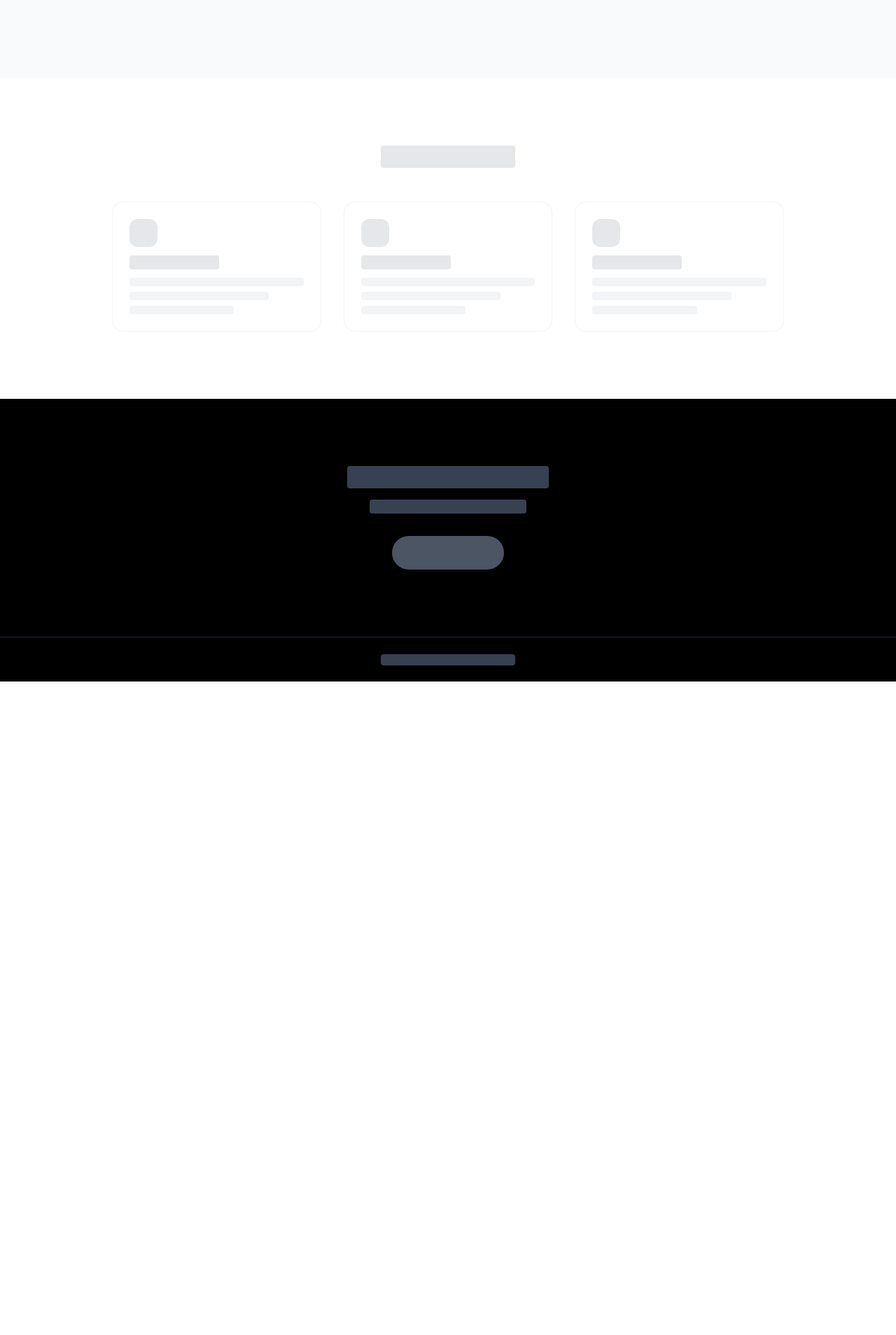
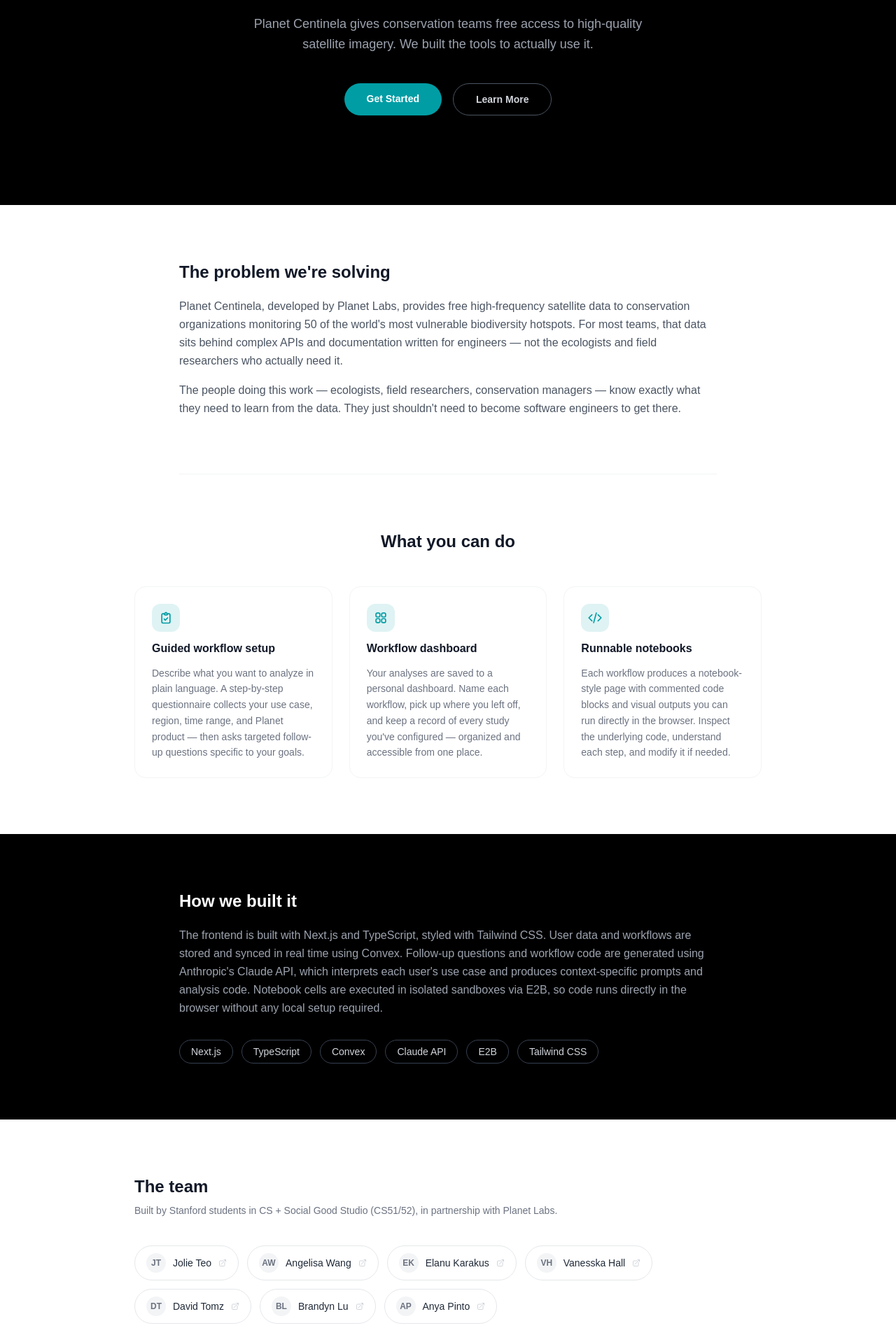
Before and after one commit to elnukk/planet-agent, a Next.js app: page / in a window 1280 px wide. Shown: the part 392-2300 px from the top of the page at 70% size. Before the commit the page ends 1366 px from the top, so only its background shows below. Built offline with nearby package versions, Linux system fonts and the light colour scheme; no server answers; a web font is replaced by a local one.

Commit message:
implemented base landing page

```diff
--- a/src/app/page.tsx
+++ b/src/app/page.tsx
@@ -1,4 +1,16 @@
 import Link from 'next/link';
+
+const TEAM = [
+  { name: 'Jolie Teo', linkedin: 'https://www.linkedin.com/in/jolie-teo/' },
+  { name: 'Angelisa Wang', linkedin: 'https://www.linkedin.com/in/angelisa-wang/' },
+  { name: 'Elanu Karakus', linkedin: 'https://www.linkedin.com/in/elanu-karakus/' },
+  { name: 'Vanesska Hall', linkedin: 'https://www.linkedin.com/in/vanesska-hall/' },
+  { name: 'David Tomz', linkedin: 'https://www.linkedin.com/in/davidtomz/' },
+  { name: 'Brandyn Lu', linkedin: 'https://www.linkedin.com/in/brandyn-lu-8a6595301/' },
+  { name: 'Anya Pinto', linkedin: 'https://www.linkedin.com/in/anyapinto/' },
+];
+
+const TECH = ['Next.js', 'TypeScript', 'Convex', 'Claude API', 'E2B', 'Tailwind CSS'];
 
 export default function LandingPage() {
   return (
@@ -18,43 +30,191 @@
       </header>
 
       {/* Hero */}
-      <section className="flex flex-col items-center justify-center text-center px-6 py-32 bg-gray-50 flex-1">
-        <div className="h-12 w-96 bg-gray-200 rounded mb-4" />
-        <div className="h-6 w-72 bg-gray-100 rounded mb-8" />
-        <div className="flex gap-4">
-          <div className="h-12 w-36 bg-gray-200 rounded-full" />
-          <div className="h-12 w-36 bg-gray-100 rounded-full" />
+      <section className="bg-black text-white py-32 px-8 text-center">
+        <p className="text-xs font-semibold uppercase tracking-widest mb-5" style={{ color: '#009DA5' }}>
+          CS + Social Good Studio · Stanford University
+        </p>
+        <h1 className="text-4xl sm:text-5xl font-bold max-w-3xl mx-auto leading-tight mb-6">
+          Satellite analysis for conservationists — no coding required
+        </h1>
+        <p className="text-gray-400 text-lg max-w-xl mx-auto mb-10 leading-relaxed">
+          Planet Centinela gives conservation teams free access to high-quality satellite imagery.
+          We built the tools to actually use it.
+        </p>
+        <div className="flex gap-4 justify-center flex-wrap">
+          <Link
+            href="/auth"
+            className="px-8 py-3 rounded-full text-sm font-semibold text-white transition-opacity hover:opacity-90"
+            style={{ backgroundColor: '#009DA5' }}
+          >
+            Get Started
+          </Link>
+          <a
+            href="#the-problem"
+            className="px-8 py-3 rounded-full text-sm font-semibold border border-gray-600 text-gray-300 hover:border-gray-400 hover:text-white transition-colors"
+          >
+            Learn More
+          </a>
         </div>
       </section>
 
+      {/* Context */}
+      <section id="the-problem" className="py-20 px-8">
+        <div className="max-w-3xl mx-auto">
+          <h2 className="text-2xl font-bold text-gray-900 mb-5">The problem we're solving</h2>
+          <p className="text-gray-600 text-base leading-relaxed mb-4">
+            Planet Centinela, developed by Planet Labs, provides free high-frequency satellite data
+            to conservation organizations monitoring 50 of the world's most vulnerable biodiversity
+            hotspots. For most teams, that data sits behind complex APIs and documentation written
+            for engineers — not the ecologists and field researchers who actually need it.
+          </p>
+          <p className="text-gray-600 text-base leading-relaxed">
+            The people doing this work — ecologists, field researchers, conservation managers — know
+            exactly what they need to learn from the data. They just shouldn't need to become software
+            engineers to get there.
+          </p>
+        </div>
+      </section>
+
+      <div className="border-t border-gray-100 max-w-3xl mx-auto w-full" />
+
       {/* Features */}
-      <section className="py-24 px-8 max-w-5xl mx-auto w-full">
-        <div className="h-8 w-48 bg-gray-200 rounded mx-auto mb-12" />
-        <div className="grid grid-cols-1 md:grid-cols-3 gap-8">
-          {[0, 1, 2].map((i) => (
-            <div key={i} className="flex flex-col gap-3 p-6 border border-gray-100 rounded-2xl">
-              <div className="h-10 w-10 bg-gray-200 rounded-xl" />
-              <div className="h-5 w-32 bg-gray-200 rounded" />
-              <div className="space-y-2">
-                <div className="h-3 w-full bg-gray-100 rounded" />
-                <div className="h-3 w-4/5 bg-gray-100 rounded" />
-                <div className="h-3 w-3/5 bg-gray-100 rounded" />
+      <section className="py-20 px-8">
+        <div className="max-w-4xl mx-auto">
+          <h2 className="text-2xl font-bold text-gray-900 mb-12 text-center">What you can do</h2>
+          <div className="grid grid-cols-1 md:grid-cols-3 gap-6">
+
+            <div className="flex flex-col gap-3 p-6 border border-gray-100 rounded-2xl">
+              <div
+                className="w-10 h-10 rounded-xl flex items-center justify-center flex-shrink-0"
+                style={{ backgroundColor: '#009DA520' }}
+              >
+                <svg className="w-5 h-5" fill="none" viewBox="0 0 24 24" stroke="currentColor" strokeWidth={2} style={{ color: '#009DA5' }}>
+                  <path strokeLinecap="round" strokeLinejoin="round" d="M9 5H7a2 2 0 0 0-2 2v12a2 2 0 0 0 2 2h10a2 2 0 0 0 2-2V7a2 2 0 0 0-2-2h-2M9 5a2 2 0 0 0 2 2h2a2 2 0 0 0 2-2M9 5a2 2 0 0 0 2-2h2a2 2 0 0 0 2 2m-6 9 2 2 4-4" />
+                </svg>
               </div>
+              <h3 className="font-semibold text-gray-900">Guided workflow setup</h3>
+              <p className="text-sm text-gray-500 leading-relaxed">
+                Describe what you want to analyze in plain language. A step-by-step questionnaire
+                collects your use case, region, time range, and Planet product — then asks targeted
+                follow-up questions specific to your goals.
+              </p>
             </div>
-          ))}
+
+            <div className="flex flex-col gap-3 p-6 border border-gray-100 rounded-2xl">
+              <div
+                className="w-10 h-10 rounded-xl flex items-center justify-center flex-shrink-0"
+                style={{ backgroundColor: '#009DA520' }}
+              >
+                <svg className="w-5 h-5" fill="none" viewBox="0 0 24 24" stroke="currentColor" strokeWidth={2} style={{ color: '#009DA5' }}>
+                  <path strokeLinecap="round" strokeLinejoin="round" d="M3.75 6A2.25 2.25 0 0 1 6 3.75h2.25A2.25 2.25 0 0 1 10.5 6v2.25a2.25 2.25 0 0 1-2.25 2.25H6a2.25 2.25 0 0 1-2.25-2.25V6ZM3.75 15.75A2.25 2.25 0 0 1 6 13.5h2.25a2.25 2.25 0 0 1 2.25 2.25V18a2.25 2.25 0 0 1-2.25 2.25H6A2.25 2.25 0 0 1 3.75 18v-2.25ZM13.5 6a2.25 2.25 0 0 1 2.25-2.25H18A2.25 2.25 0 0 1 20.25 6v2.25A2.25 2.25 0 0 1 18 10.5h-2.25a2.25 2.25 0 0 1-2.25-2.25V6ZM13.5 15.75a2.25 2.25 0 0 1 2.25-2.25H18a2.25 2.25 0 0 1 2.25 2.25V18A2.25 2.25 0 0 1 18 20.25h-2.25A2.25 2.25 0 0 1 13.5 18v-2.25Z" />
+                </svg>
+              </div>
+              <h3 className="font-semibold text-gray-900">Workflow dashboard</h3>
+              <p className="text-sm text-gray-500 leading-relaxed">
+                Your analyses are saved to a personal dashboard. Name each workflow, pick up where
+                you left off, and keep a record of every study you've configured — organized and
+                accessible from one place.
+              </p>
+            </div>
+
+            <div className="flex flex-col gap-3 p-6 border border-gray-100 rounded-2xl">
+              <div
+                className="w-10 h-10 rounded-xl flex items-center justify-center flex-shrink-0"
+                style={{ backgroundColor: '#009DA520' }}
+              >
+                <svg className="w-5 h-5" fill="none" viewBox="0 0 24 24" stroke="currentColor" strokeWidth={2} style={{ color: '#009DA5' }}>
+                  <path strokeLinecap="round" strokeLinejoin="round" d="M17.25 6.75 22.5 12l-5.25 5.25m-10.5 0L1.5 12l5.25-5.25m7.5-3-4.5 16.5" />
+                </svg>
+              </div>
+              <h3 className="font-semibold text-gray-900">Runnable notebooks</h3>
+              <p className="text-sm text-gray-500 leading-relaxed">
+                Each workflow produces a notebook-style page with commented code blocks and visual
+                outputs you can run directly in the browser. Inspect the underlying code, understand
+                each step, and modify it if needed.
+              </p>
+            </div>
+
+          </div>
+        </div>
+      </section>
+
+      {/* How we built it */}
+      <section className="py-20 px-8 bg-black text-white">
+        <div className="max-w-3xl mx-auto">
+          <h2 className="text-2xl font-bold mb-5">How we built it</h2>
+          <p className="text-gray-400 text-base leading-relaxed">
+            The frontend is built with Next.js and TypeScript, styled with Tailwind CSS. User data
+            and workflows are stored and synced in real time using Convex. Follow-up questions and
+            workflow code are generated using Anthropic's Claude API, which interprets each user's
+            use case and produces context-specific prompts and analysis code. Notebook cells are
+            executed in isolated sandboxes via E2B, so code runs directly in the browser without
+            any local setup required.
+          </p>
+          <div className="flex flex-wrap gap-3 mt-8">
+            {TECH.map((t) => (
+              <span
+                key={t}
+                className="px-4 py-1.5 rounded-full text-sm font-medium border border-gray-700 text-gray-300"
+              >
+                {t}
+              </span>
+            ))}
+          </div>
+        </div>
+      </section>
+
+      {/* Team */}
+      <section className="py-20 px-8">
+        <div className="max-w-4xl mx-auto">
+          <h2 className="text-2xl font-bold text-gray-900 mb-2">The team</h2>
+          <p className="text-gray-500 text-sm mb-10">
+            Built by Stanford students in CS + Social Good Studio (CS51/52), in partnership with Planet Labs.
+          </p>
+          <div className="flex flex-wrap gap-3">
+            {TEAM.map(({ name, linkedin }) => (
+              <a
+                key={name}
+                href={linkedin}
+                target="_blank"
+                rel="noopener noreferrer"
+                className="flex items-center gap-2.5 px-4 py-2.5 border border-gray-200 rounded-full hover:border-teal-400 hover:bg-teal-50 transition-all group"
+              >
+                <div className="w-7 h-7 rounded-full bg-gray-100 group-hover:bg-teal-100 flex items-center justify-center flex-shrink-0 transition-colors">
+                  <span className="text-xs font-bold text-gray-500 group-hover:text-teal-600 transition-colors">
+                    {name.split(' ').map((n) => n[0]).join('')}
+                  </span>
+                </div>
+                <span className="text-sm font-medium text-gray-800">{name}</span>
+                <svg className="w-3 h-3 text-gray-300 group-hover:text-teal-400 transition-colors flex-shrink-0" fill="none" viewBox="0 0 24 24" stroke="currentColor" strokeWidth={2}>
+                  <path strokeLinecap="round" strokeLinejoin="round" d="M13.5 6H5.25A2.25 2.25 0 0 0 3 8.25v10.5A2.25 2.25 0 0 0 5.25 21h10.5A2.25 2.25 0 0 0 18 18.75V10.5m-10.5 6L21 3m0 0h-5.25M21 3v5.25" />
+                </svg>
+              </a>
+            ))}
+          </div>
         </div>
       </section>
 
       {/* CTA */}
       <section className="py-24 px-8 bg-black text-white text-center">
-        <div className="h-8 w-72 bg-gray-700 rounded mx-auto mb-4" />
-        <div className="h-5 w-56 bg-gray-700 rounded mx-auto mb-8" />
-        <div className="h-12 w-40 bg-gray-600 rounded-full mx-auto" />
+        <h2 className="text-3xl font-bold mb-4">Ready to get started?</h2>
+        <p className="text-gray-400 mb-8 max-w-sm mx-auto text-sm leading-relaxed">
+          Create your first satellite analysis workflow in a few minutes.
+        </p>
+        <Link
+          href="/auth"
+          className="inline-block px-8 py-3 rounded-full text-sm font-semibold text-white transition-opacity hover:opacity-90"
+          style={{ backgroundColor: '#009DA5' }}
+        >
+          Get Started
+        </Link>
       </section>
 
       {/* Footer */}
       <footer className="h-16 flex items-center justify-center bg-black border-t border-gray-800">
-        <div className="h-4 w-48 bg-gray-700 rounded" />
+        <p className="text-xs text-gray-600">
+          Built in partnership with Planet Labs · Stanford CS + Social Good Studio
+        </p>
       </footer>
 
     </div>
```
Also changed, not shown: src/app/auth/page.tsx (+4 -4 lines).
